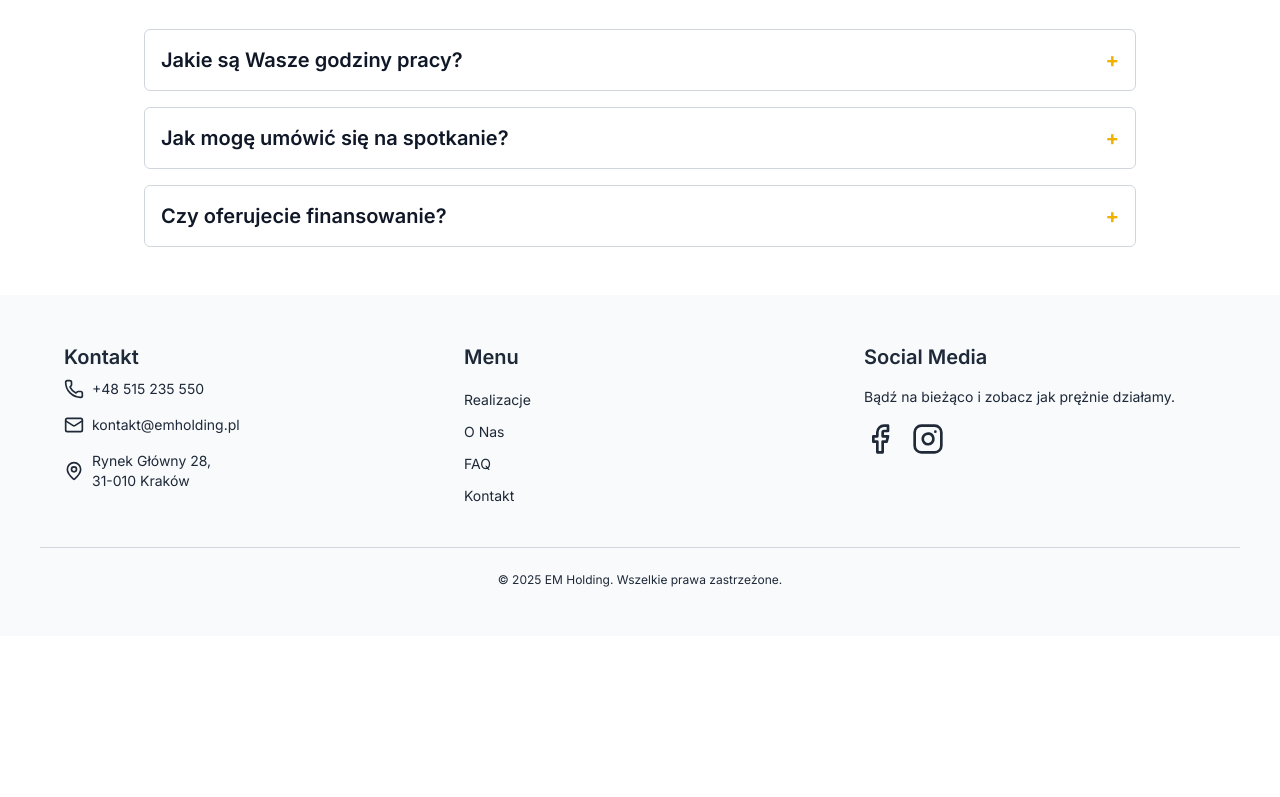
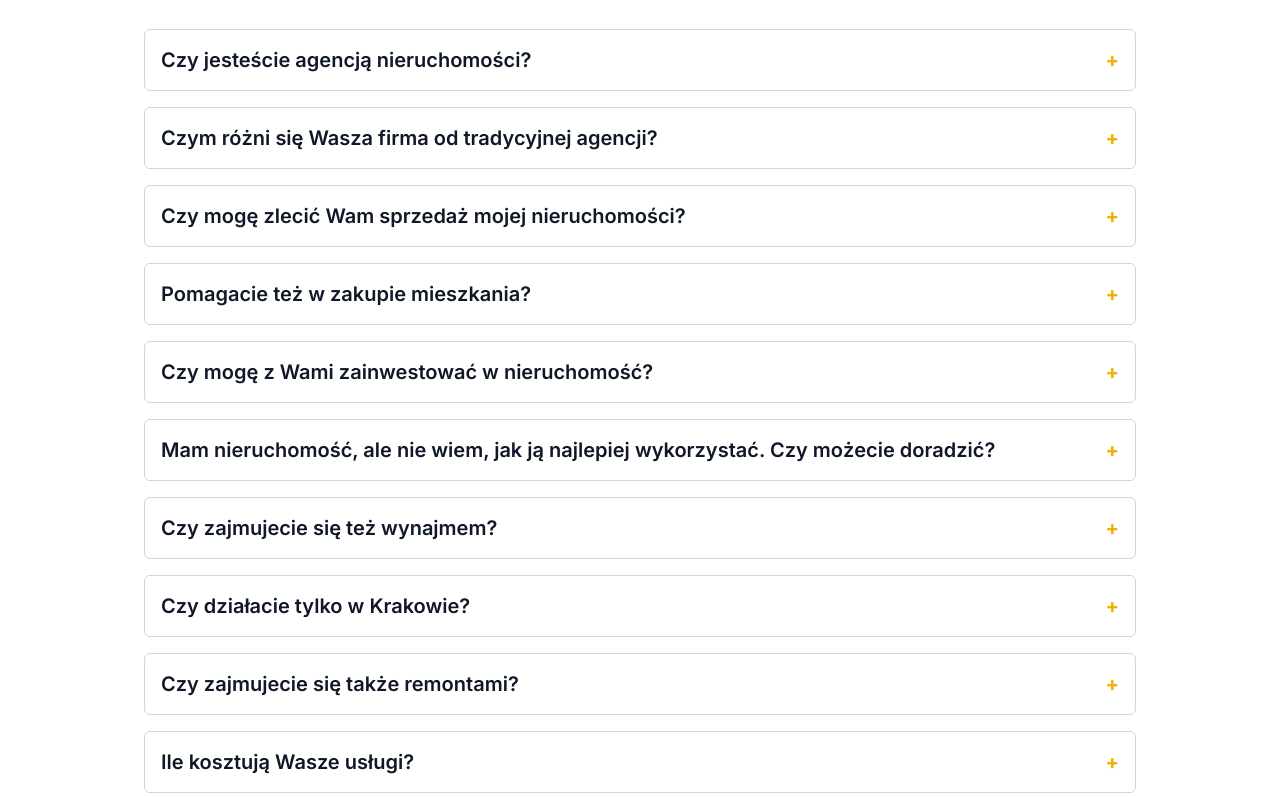
Before and after one commit to karol-wojak/real_estate_website, a React (Vite) app: page /faq in a window 1280 px wide. Shown: the part 683-1480 px from the top of the page. Before the commit the page ends 1319 px from the top, so only its background shows below. Built offline with nearby package versions, Linux system fonts and the light colour scheme.

Commit message:
Update FAQ component: enhance questions and answers for clarity and detail, improve text formatting

```diff
--- a/src/components/FAQ.jsx
+++ b/src/components/FAQ.jsx
@@ -3,18 +3,72 @@ import React, { useState } from 'react';
 
 const faqData = [
   {
-    question: "Jakie są Wasze godziny pracy?",
-    answer: "Jesteśmy dostępni od poniedziałku do piątku w godzinach 9:00 - 18:00.",
+    question: "Czy jesteście agencją nieruchomości?",
+    answer: `Tak – działamy jako pośrednicy w obrocie nieruchomościami.
+Pomagamy w sprzedaży, zakupie i wynajmie mieszkań i domów. Współpracujemy zarówno z osobami prywatnymi, jak i inwestorami.
+Pracujemy wyłącznie na zlecenie klienta – indywidualnie, strategicznie, z pełnym zaangażowaniem.`,
   },
   {
-    question: "Jak mogę umówić się na spotkanie?",
-    answer: "Możesz skontaktować się z nami telefonicznie lub poprzez formularz kontaktowy na stronie.",
+    question: "Czym różni się Wasza firma od tradycyjnej agencji?",
+    answer: `Nie jesteśmy typowym biurem nieruchomości.
+Jesteśmy zespołem praktyków, inwestorów i doradców, którzy przeprowadzili dziesiątki własnych transakcji i projektów.
+Nie ograniczamy się do wystawienia ogłoszenia – tworzymy strategię, analizujemy dane, przygotowujemy nieruchomość i aktywnie szukamy najlepszego rozwiązania.
+Działamy kompleksowo: od analizy i przygotowania, przez marketing, po negocjacje i finalizację transakcji.`,
   },
   {
-    question: "Czy oferujecie finansowanie?",
-    answer: "Tak, współpracujemy z bankami i doradcami finansowymi, którzy pomogą w uzyskaniu kredytu.",
+    question: "Czy mogę zlecić Wam sprzedaż mojej nieruchomości?",
+    answer: `Tak. Zajmujemy się sprzedażą od A do Z:
+opracowujemy strategię,
+przygotowujemy nieruchomość (home staging, lifting, metamorfoza, a jeśli trzeba – remont),
+📌 organizujemy sesję zdjęciową, marketing, prezentacje i negocjacje.
+Naszym celem jest sprzedaż skuteczna, bezpieczna i możliwie najlepsza cenowo.`,
   },
-  // Dodaj kolejne pytania według potrzeby
+  {
+    question: "Pomagacie też w zakupie mieszkania?",
+    answer: `Tak – wyszukujemy nieruchomości na zlecenie klienta.
+Bierzemy pod uwagę styl życia, potrzeby, możliwości finansowe, bezpieczeństwo prawne i potencjał inwestycyjny.
+Działamy strategicznie i odpowiedzialnie – tak, jakbyśmy kupowali dla siebie.`,
+  },
+  {
+    question: "Czy mogę z Wami zainwestować w nieruchomość?",
+    answer: `Oczywiście. Możemy przygotować wspólny projekt inwestycyjny (np. pod wynajem krótko- lub długoterminowy) albo doradzić Ci, jak zainwestować samodzielnie – bezpiecznie i z zyskiem.
+Liczymy, analizujemy i dobieramy najlepszy scenariusz dla Twojego kapitału.`,
+  },
+  {
+    question: "Mam nieruchomość, ale nie wiem, jak ją najlepiej wykorzystać. Czy możecie doradzić?",
+    answer: `Zdecydowanie tak.
+Zajmujemy się analizą potencjału nieruchomości i lokalizacji.
+Przedstawimy Ci możliwe scenariusze: sprzedaż, wynajem, lifting, remont, przekształcenie, strategia inwestycyjna.
+Ty podejmujesz decyzję, a my dajemy Ci liczby, wiedzę i praktykę.`,
+  },
+  {
+    question: "Czy zajmujecie się też wynajmem?",
+    answer: `Tak. Przygotowujemy mieszkania do najmu i pomagamy w znalezieniu odpowiednich najemców.
+Działamy zarówno na rynku najmu długoterminowego, jak i krótkoterminowego (np. Booking, Airbnb).
+Możemy też przejąć pełną obsługę najmu.`,
+  },
+  {
+    question: "Czy działacie tylko w Krakowie?",
+    answer: `Naszą bazą operacyjną jest Kraków i okolice, ale mamy też realizacje w innych miastach – np. w Starogardzie Gdańskim.
+Jeśli projekt ma sens – jesteśmy otwarci na działanie również poza Krakowem.`,
+  },
+  {
+    question: "Czy zajmujecie się także remontami?",
+    answer: `Tak.
+Koordynujemy remonty i liftingi w ramach realizowanych projektów.
+Mamy sprawdzone ekipy, które wiedzą, co robią – jesteśmy w stanie przeprowadzić pełny remont:
+📌 od koncepcji i projektu,
+📌 przez działania wykonawcze,
+📌 po meble na wymiar i detale wykończeniowe.
+Oferujemy zarówno kompleksową usługę, jak i doradztwo przy konkretnych etapach.`,
+  },
+  {
+    question: "Ile kosztują Wasze usługi?",
+    answer: `Nasze ceny są rynkowe i ustalane indywidualnie, w zależności od zakresu współpracy i celu klienta.
+Zawsze działamy transparentnie – już na początku jasno określamy zasady, zakres i sposób rozliczenia.
+Zależy nam, aby każda złotówka wydana na współpracę z nami przyniosła realną wartość – czy to w postaci wyższej ceny sprzedaży, szybszego wynajmu, bezpiecznego zakupu czy zyskownej inwestycji.
+Nie bierzemy pieniędzy za nic – nasi klienci płacą za konkretny efekt.`,
+  },
 ];
 
 const FAQ = () => {
@@ -39,10 +93,14 @@ const FAQ = () => {
               <span className="text-yellow-500 font-bold">{openIndex === index ? '-' : '+'}</span>
             </h3>
             {openIndex === index && (
-              <p className="mt-2 text-gray-700">{item.answer}</p>
+              <p className="mt-2 text-gray-700 whitespace-pre-line">{item.answer}</p>
             )}
           </div>
         ))}
+      </div>
+      <div className="mt-10 text-center text-lg text-gray-800 font-medium">
+        Nie musisz mieć gotowego planu.<br/>
+        Czasem wystarczy jedno pytanie, by znaleźć rozwiązanie – porozmawiajmy.
       </div>
     </section>
   );
```
